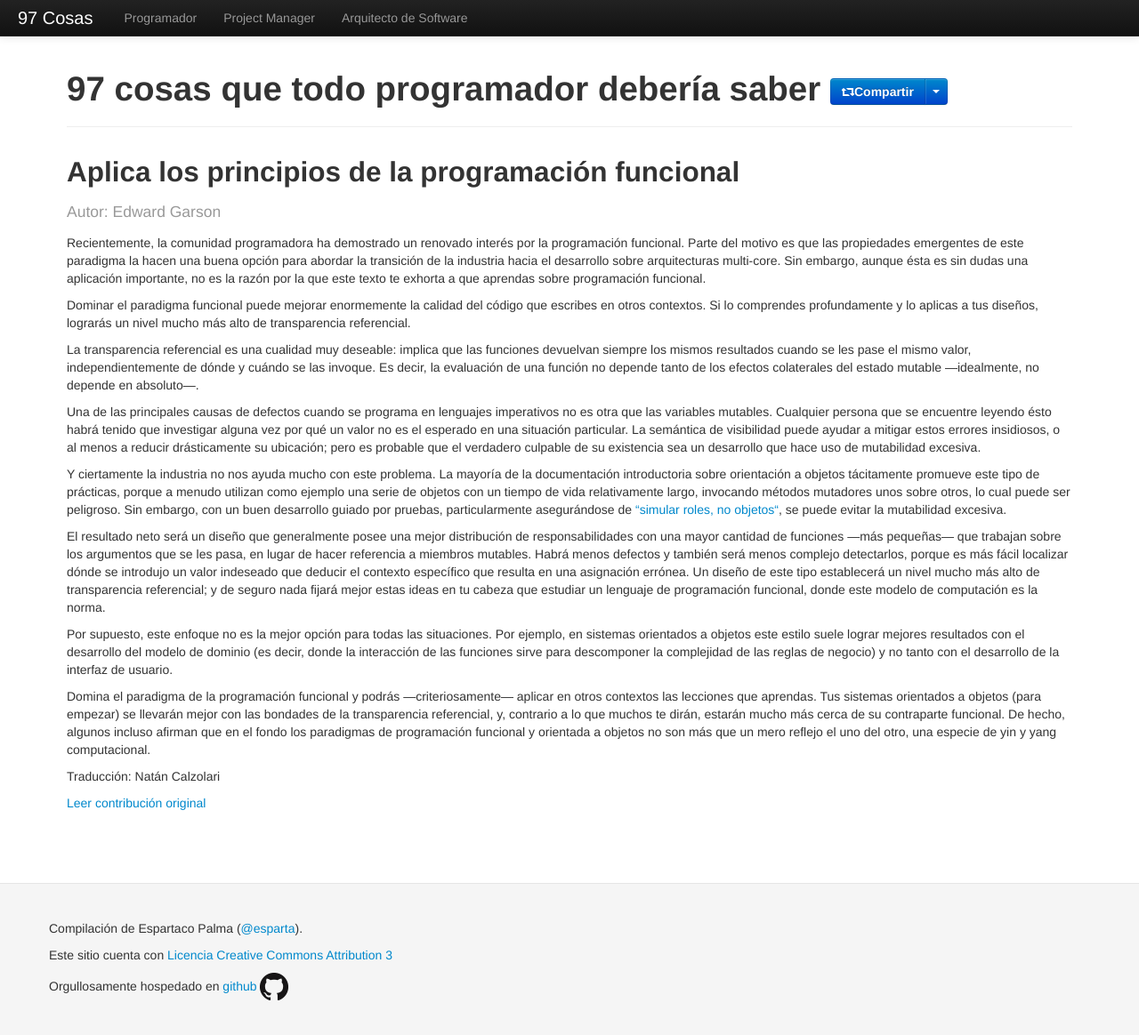
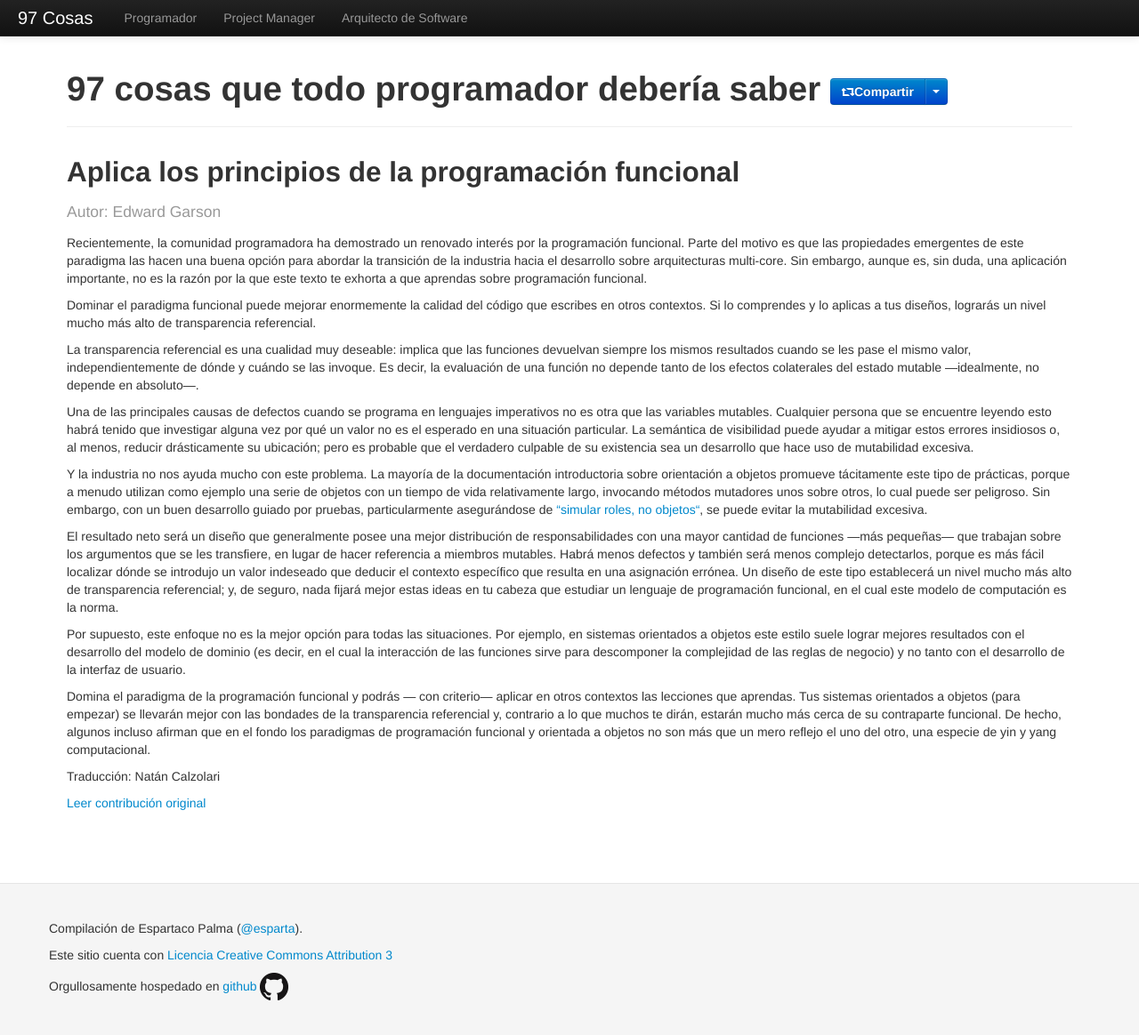
Before and after one commit to esparta/97cosas, a Jekyll site: the page built from programador/aplica-programacion-funcional.md, in a window 1280 px wide and 1166 px high. Shown: the whole window at 89% size. Built offline with Jekyll 4.4.1, drawn with Linux system fonts in a browser that asks for light colours; comment, search, counter and statistics services are not loaded.

Commit message:
Spelling corrections on aplica-programacion-funcional

```diff
--- a/programador/aplica-programacion-funcional.md
+++ b/programador/aplica-programacion-funcional.md
@@ -7,18 +7,64 @@
 original: http://programmer.97things.oreilly.com/wiki/index.php/Apply_Functional_Programming_Principles
 ---
 
-Recientemente, la comunidad programadora ha demostrado un renovado interés por la programación funcional. Parte del motivo es que las propiedades emergentes de este paradigma la hacen una buena opción para abordar la transición de la industria hacia el desarrollo sobre arquitecturas multi-core. Sin embargo, aunque ésta es sin dudas una aplicación importante, no es la razón por la que este texto te exhorta a que aprendas sobre programación funcional.
+Recientemente, la comunidad programadora ha demostrado un renovado interés
+por la programación funcional. Parte del motivo es que las propiedades
+emergentes de este paradigma las hacen una buena opción para abordar la
+transición de la industria hacia el desarrollo sobre arquitecturas multi-core.
+Sin embargo, aunque es, sin duda, una aplicación importante, no es la razón
+por la que este texto te exhorta a que aprendas sobre programación funcional.
 
-Dominar el paradigma funcional puede mejorar enormemente la calidad del código que escribes en otros contextos. Si lo comprendes profundamente y lo aplicas a tus diseños, lograrás un nivel mucho más alto de transparencia referencial.
+Dominar el paradigma funcional puede mejorar enormemente la calidad del
+código que escribes en otros contextos. Si lo comprendes y lo aplicas a tus
+diseños, lograrás un nivel mucho más alto de transparencia referencial.
 
-La transparencia referencial es una cualidad muy deseable: implica que las funciones devuelvan siempre los mismos resultados cuando se les pase el mismo valor, independientemente de dónde y cuándo se las invoque. Es decir, la evaluación de una función no depende tanto de los efectos colaterales del estado mutable —idealmente, no depende en absoluto—.
+La transparencia referencial es una cualidad muy deseable: implica que las
+funciones devuelvan siempre los mismos resultados cuando se les pase el mismo
+valor, independientemente de dónde y cuándo se las invoque. Es decir, la
+evaluación de una función no depende tanto de los efectos colaterales del
+estado mutable —idealmente, no depende en absoluto—.
 
-Una de las principales causas de defectos cuando se programa en lenguajes imperativos no es otra que las variables mutables. Cualquier persona que se encuentre leyendo ésto habrá tenido que investigar alguna vez por qué un valor no es el esperado en una situación particular. La semántica de visibilidad puede ayudar a mitigar estos errores insidiosos, o al menos a reducir drásticamente su ubicación; pero es probable que el verdadero culpable de su existencia sea un desarrollo que hace uso de mutabilidad excesiva.
+Una de las principales causas de defectos cuando se programa en lenguajes
+imperativos no es otra que las variables mutables. Cualquier persona que se
+encuentre leyendo esto habrá tenido que investigar alguna vez por qué un
+valor no es el esperado en una situación particular. La semántica de
+visibilidad puede ayudar a mitigar estos errores insidiosos o, al menos,
+reducir drásticamente su ubicación; pero es probable que el verdadero
+culpable de su existencia sea un desarrollo que hace uso de mutabilidad
+excesiva.
 
-Y ciertamente la industria no nos ayuda mucho con este problema. La mayoría de la documentación introductoria sobre orientación a objetos tácitamente promueve este tipo de prácticas, porque a menudo utilizan como ejemplo una serie de objetos con un tiempo de vida relativamente largo, invocando métodos mutadores unos sobre otros, lo cual puede ser peligroso. Sin embargo, con un buen desarrollo guiado por pruebas, particularmente asegurándose de [“simular roles, no objetos“](http://www.jmock.org/oopsla2004.pdf), se puede evitar la mutabilidad excesiva.
+Y la industria no nos ayuda mucho con este problema. La mayoría de la
+documentación introductoria sobre orientación a objetos promueve tácitamente
+este tipo de prácticas, porque a menudo utilizan como ejemplo una serie de
+objetos con un tiempo de vida relativamente largo, invocando métodos
+mutadores unos sobre otros, lo cual puede ser peligroso. Sin embargo, con un
+buen desarrollo guiado por pruebas, particularmente asegurándose de [“simular
+roles, no objetos“][1], se puede evitar la mutabilidad excesiva.
 
-El resultado neto será un diseño que generalmente posee una mejor distribución de responsabilidades con una mayor cantidad de funciones —más pequeñas— que trabajan sobre los argumentos que se les pasa, en lugar de hacer referencia a miembros mutables. Habrá menos defectos y también será menos complejo detectarlos, porque es más fácil localizar dónde se introdujo un valor indeseado que deducir el contexto específico que resulta en una asignación errónea. Un diseño de este tipo establecerá un nivel mucho más alto de transparencia referencial; y de seguro nada fijará mejor estas ideas en tu cabeza que estudiar un lenguaje de programación funcional, donde este modelo de computación es la norma.
+El resultado neto será un diseño que generalmente posee una mejor distribución
+de responsabilidades con una mayor cantidad de funciones —más pequeñas— que
+trabajan sobre los argumentos que se les transfiere, en lugar de hacer
+referencia a miembros mutables. Habrá menos defectos y también será menos
+complejo detectarlos, porque es más fácil localizar dónde se introdujo un
+valor indeseado que deducir el contexto específico que resulta en una
+asignación errónea. Un diseño de este tipo establecerá un nivel mucho más
+alto de transparencia referencial; y, de seguro, nada fijará mejor estas
+ideas en tu cabeza que estudiar un lenguaje de programación funcional, en el
+cual este modelo de computación es la norma.
 
-Por supuesto, este enfoque no es la mejor opción para todas las situaciones. Por ejemplo, en sistemas orientados a objetos este estilo suele lograr mejores resultados con el desarrollo del modelo de dominio (es decir, donde la interacción de las funciones sirve para descomponer la complejidad de las reglas de negocio) y no tanto con el desarrollo de la interfaz de usuario.
+Por supuesto, este enfoque no es la mejor opción para todas las situaciones.
+Por ejemplo, en sistemas orientados a objetos este estilo suele lograr
+mejores resultados con el desarrollo del modelo de dominio (es decir, en el
+cual la interacción de las funciones sirve para descomponer la complejidad de
+las reglas de negocio) y no tanto con el desarrollo de la interfaz de usuario.
 
-Domina el paradigma de la programación funcional y podrás —criteriosamente— aplicar en otros contextos las lecciones que aprendas. Tus sistemas orientados a objetos (para empezar) se llevarán mejor con las bondades de la transparencia referencial, y, contrario a lo que muchos te dirán, estarán mucho más cerca de su contraparte funcional. De hecho, algunos incluso afirman que en el fondo los paradigmas de programación funcional y orientada a objetos no son más que un mero reflejo el uno del otro, una especie de yin y yang computacional.
+Domina el paradigma de la programación funcional y podrás — con criterio—
+aplicar en otros contextos las lecciones que aprendas. Tus sistemas orientados
+a objetos (para empezar) se llevarán mejor con las bondades de la
+transparencia referencial y, contrario a lo que muchos te dirán, estarán
+mucho más cerca de su contraparte funcional. De hecho, algunos incluso afirman
+que en el fondo los paradigmas de programación funcional y orientada a objetos
+no son más que un mero reflejo el uno del otro, una especie de yin y yang
+computacional.
+
+[1]: http://www.jmock.org/oopsla2004.pdf
```
